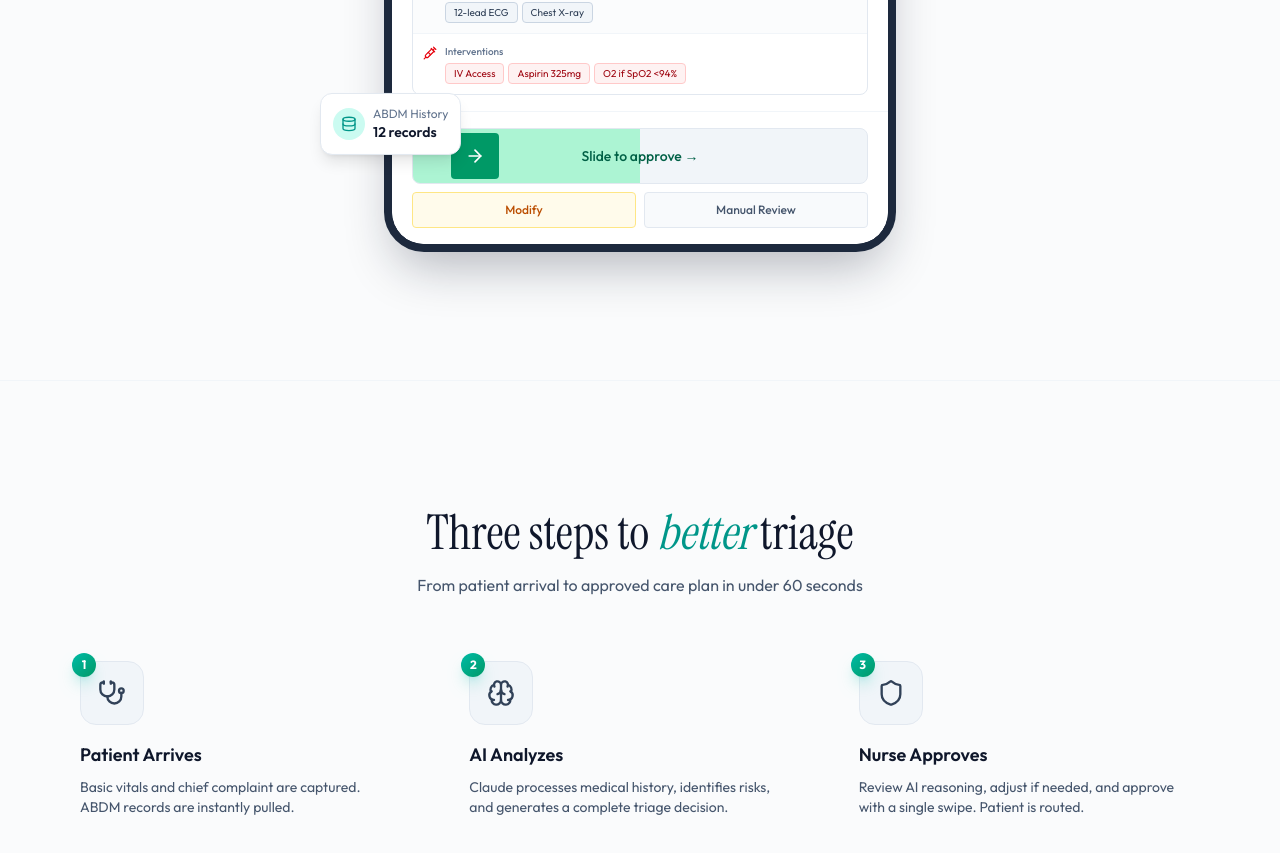
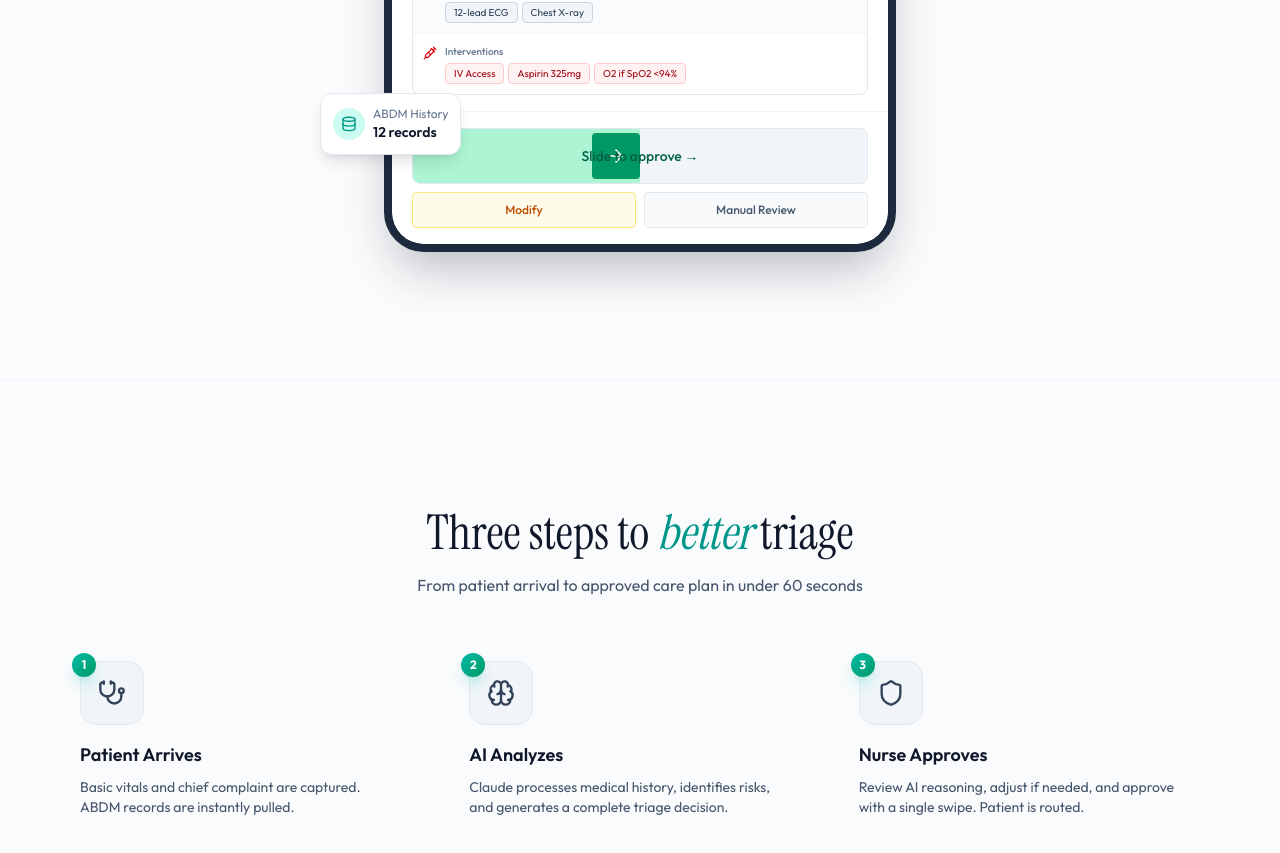
Before and after one commit to theperiperi/patient-ly-pragyan-hackathon-2026, a Next.js app in the folder frontend/: page / in a window 1280 px wide. Shown: the part 1180-2033 px from the top of the page. Built offline with nearby package versions, Linux system fonts and the light colour scheme.

Commit message:
Fix slider knob position to align with progress fill

```diff
--- a/frontend/app/page.tsx
+++ b/frontend/app/page.tsx
@@ -403,8 +403,8 @@ export default function Home() {
                       {/* Progress fill - animated */}
                       <div className="absolute inset-y-0 left-0 w-1/2 bg-emerald-200 dark:bg-emerald-900/50 animate-pulse"></div>
 
-                      {/* Slider knob */}
-                      <div className="absolute top-1 bottom-1 left-1 w-12 rounded bg-emerald-600 flex items-center justify-center" style={{ transform: "translateX(calc(50% + 10px))" }}>
+                      {/* Slider knob - positioned at 50% mark */}
+                      <div className="absolute top-1 bottom-1 w-12 rounded bg-emerald-600 flex items-center justify-center" style={{ left: "calc(50% - 3rem)" }}>
                         <ArrowRight className="w-5 h-5 text-white" />
                       </div>
 
```
